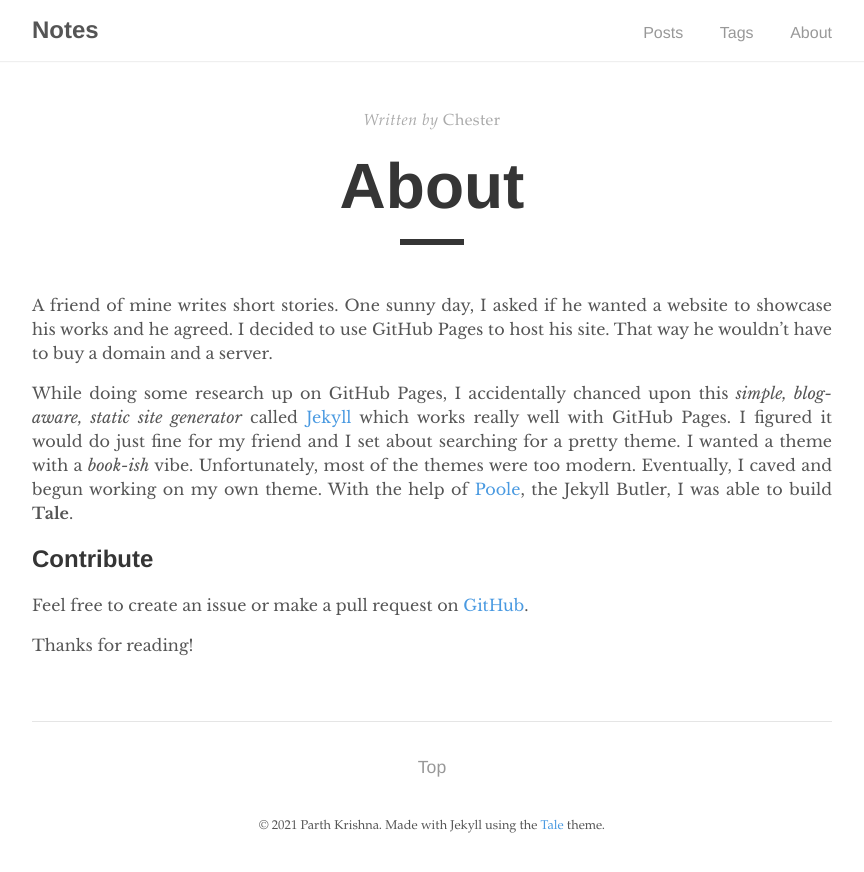
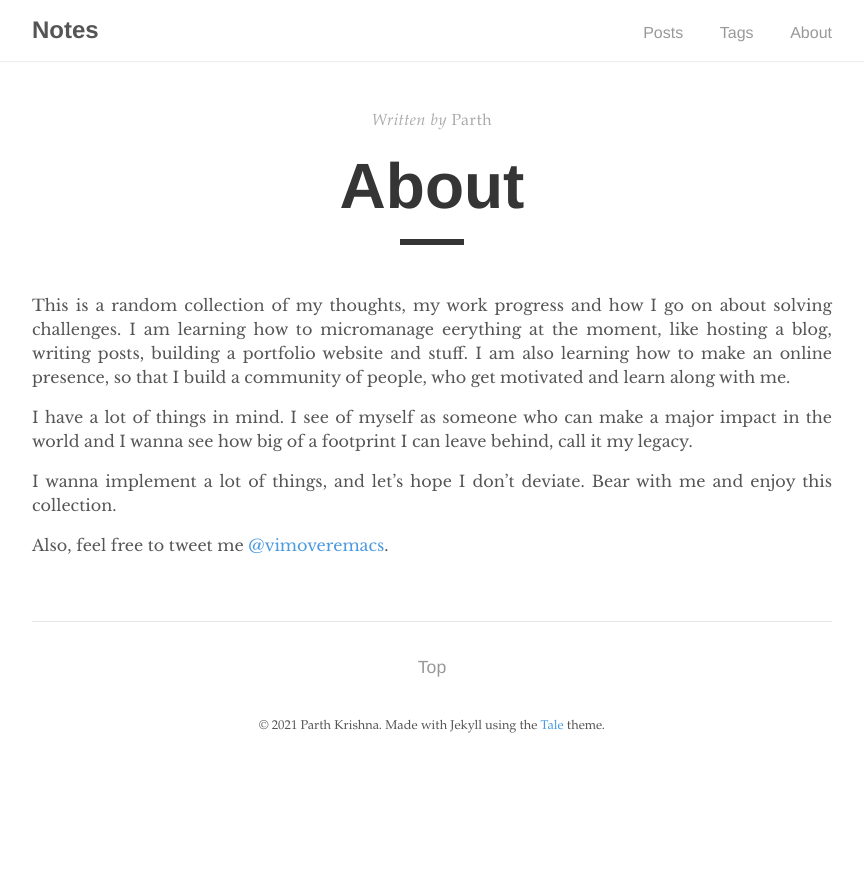
Before and after one commit to learnxtoday/learnxtoday.github.io, a Jekyll site: the page built from _pages/about.md, in a window 1280 px wide. Shown: the top 872 px of the page, without its empty margins (208-1072 px from the left). Built offline with Jekyll 4.4.1, drawn with Linux system fonts in a browser that asks for light colours.

Commit message:
Updated about page.

```diff
--- a/_pages/about.md
+++ b/_pages/about.md
@@ -1,15 +1,14 @@
 ---
 layout: post
 title: "About"
-author: "Chester"
+author: "Parth"
 permalink: /about/
 ---
 
-A friend of mine writes short stories. One sunny day, I asked if he wanted a website to showcase his works and he agreed. I decided to use GitHub Pages to host his site. That way he wouldn't have to buy a domain and a server.
+This is a random collection of my thoughts, my work progress and how I go on about solving challenges. I am learning how to micromanage eerything at the moment, like hosting a blog, writing posts, building a portfolio website and stuff. I am also learning how to make an online presence, so that I build a community of people, who get motivated and learn along with me.
 
-While doing some research up on GitHub Pages, I accidentally chanced upon this _simple, blog-aware, static site generator_ called [Jekyll](https://jekyllrb.com/) which works really well with GitHub Pages. I figured it would do just fine for my friend and I set about searching for a pretty theme. I wanted a theme with a _book-ish_ vibe. Unfortunately, most of the themes were too modern. Eventually, I caved and begun working on my own theme. With the help of [Poole](https://github.com/poole/poole), the Jekyll Butler, I was able to build **Tale**.
+I have a lot of things in mind. I see of myself as someone who can make a major impact in the world and I wanna see how big of a footprint I can leave behind, call it my legacy.
 
-## Contribute
-Feel free to create an issue or make a pull request on [GitHub](https://github.com/chesterhow/tale).
+I wanna implement a lot of things, and let's hope I don't deviate. Bear with me and enjoy this collection.
 
-Thanks for reading!
+Also, feel free to tweet me [@vimoveremacs](https://twitter.com/vimoveremacs).
```
